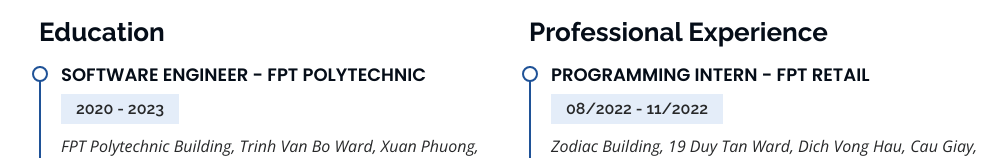
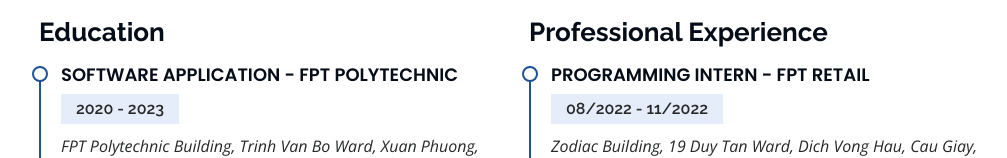
Before and after one commit to phonglv9/myWebsiteProfile, a plain HTML site: page index.html in a window 1280 px wide. Shown: the part 1909-2067 px from the top of the page, without its empty margins (273-1280 px from the left). Drawn offline with nearby package versions, Linux system fonts and the light colour scheme.

Commit message:
Update index.html

```diff
--- a/index.html
+++ b/index.html
@@ -259,7 +259,7 @@
 
             <h3 class="resume-title">Education</h3>
             <div class="resume-item">
-              <h4>Software Engineer - FPT Polytechnic  </h4>
+              <h4> Software application - FPT Polytechnic  </h4>
               <h5>2020 - 2023</h5>
               <p><em>FPT Polytechnic Building, Trinh Van Bo Ward, Xuan Phuong, Nam Tu Liem, Ha Noi</em></p>
               <p>C# programming from basic to advanced, from window form to web form <br/>
```
